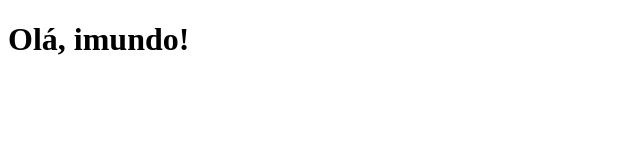
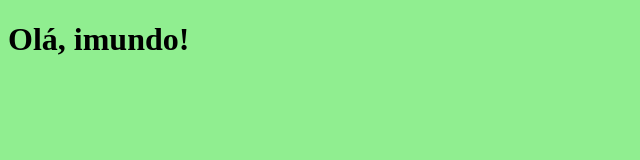
Before and after one commit to beatrizquintino/teste, a plain HTML site: page index.html in a window 1280 px wide. Shown: the whole page, without its empty margins (0-640 px from the left). Drawn offline with Linux system fonts and the light colour scheme.

Commit message:
Ramificação do main com CSS.

```diff
--- a/index.html
+++ b/index.html
@@ -3,6 +3,7 @@
 <head>
     <meta charset="UTF-8">
     <meta name="viewport" content="width=device-width, initial-scale=1.0">
+    <link rel="stylesheet" href="style.css">
     <title>Index</title>
 </head>
 <body>
--- /dev/null
+++ b/style.css
@@ -0,0 +1,3 @@
+body{
+    background-color: lightgreen;
+}
```
